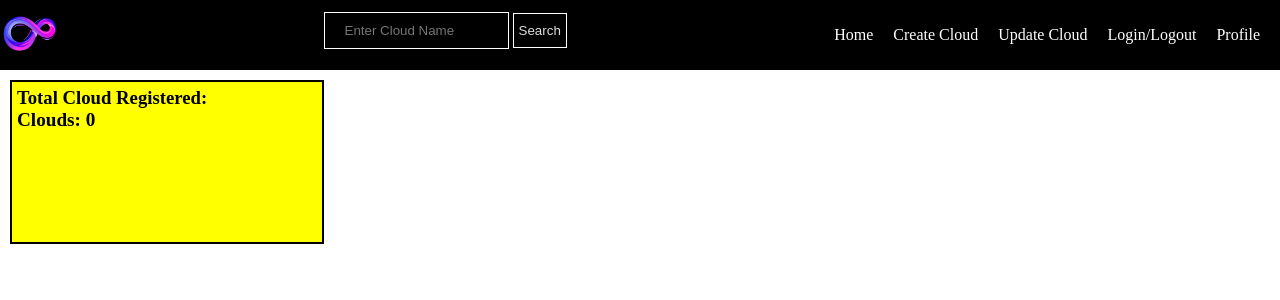
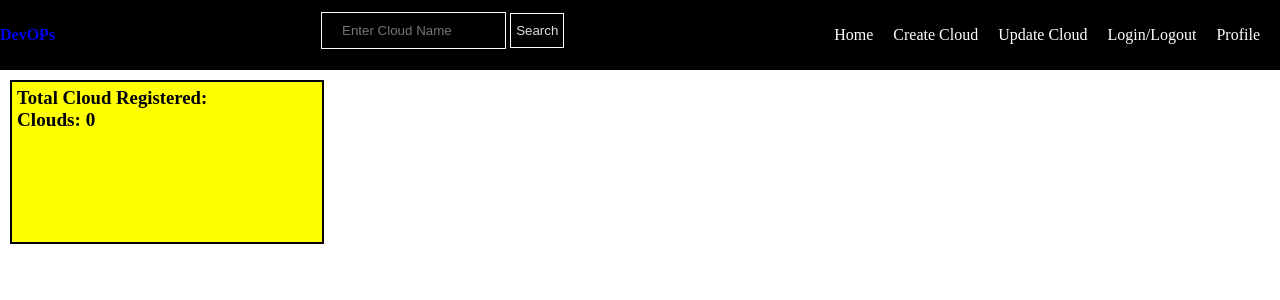
Before and after one commit to naveens852001/python-flaskapp, a Flask app: page / in a window 1280 px wide. Shown: the top 300 px of the page. Run offline with Flask 3, Linux system fonts and the light colour scheme; data that the repository does not hold is empty.

Commit message:
modifed base.html

```diff
--- a/templates/base.html
+++ b/templates/base.html
@@ -11,7 +11,7 @@
   <div class="page-wrapper">
       <header class="header d-flex align-items-center justify-content-between">
           <div class="col-lg-4 d-flex align-items-center">
-              <a href="{{ url_for('home') }}"><img src="/static/img/devopsfarm-logo.png"  class="devopsfarm-logo" alt="DevOps Farm Logo"></a>
+              <a href="#">DevOPs</a>
           </div>
           <div class="search-area mt-3 mb-2 col-lg-4 d-flex justify-content-center">
               <form method="POST" action="{{ url_for('search_view') }}" class="w-100">
```
